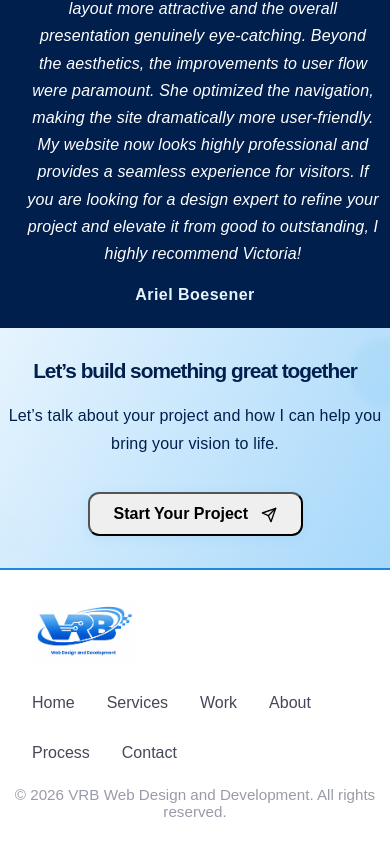
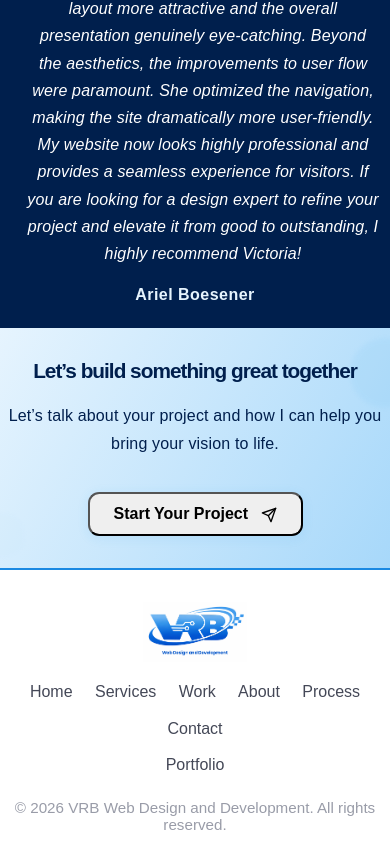
Before and after one commit to roseandlily33/vrb, a Next.js app in the folder client/: page / in a window 390 px wide. Shown: the part 3890-4739 px from the top of the page. Built offline with nearby package versions, Linux system fonts and the light colour scheme.

Commit message:
tidied up the footer

```diff
--- a/client/src/app/Components/Footer/Footer.component.jsx
+++ b/client/src/app/Components/Footer/Footer.component.jsx
@@ -1,5 +1,6 @@
 import React from "react";
 import styles from "./Footer.module.css";
+
 
 const navLinks = [
     { label: "Home", href: "#home" },
@@ -10,6 +11,11 @@ const navLinks = [
     { label: "Contact", href: "#contact" },
 ];
 
+const externalLinks = [
+    { label: "Portfolio", href: "https://victoriabarnes.ca", external: true },
+];
+
+
 const Footer = () => (
     <footer className={styles.footer}>
         <div className={styles.footerContent}>
@@ -18,6 +24,7 @@ const Footer = () => (
                     <img src="/VRBLogo.png" alt="VRB Logo" className={styles.logo} />
                 </a>
             </div>
+            <div className={styles.navGroups}>
                 <nav className={styles.linksSection} aria-label="Footer Navigation">
                     {navLinks.map((link) => (
                         <a key={link.label} href={link.href} className={styles.footerLink}>
@@ -25,10 +32,23 @@ const Footer = () => (
                         </a>
                     ))}
                 </nav>
+                <div className={styles.externalLinks}>
+                    {externalLinks.map((link) => (
+                        <a
+                            key={link.label}
+                            href={link.href}
+                            className={styles.footerLink}
+                            target="_blank"
+                            rel="noopener noreferrer"
+                        >
+                            {link.label}
+                        </a>
+                    ))}
+                </div>
+            </div>
         </div>
         <div className={styles.copyright}>
-      &copy; {new Date().getFullYear()} VRB Web Design and Development. All
-      rights reserved.
+            &copy; {new Date().getFullYear()} VRB Web Design and Development. All rights reserved.
         </div>
     </footer>
 );
--- a/client/src/app/Components/Footer/Footer.module.css
+++ b/client/src/app/Components/Footer/Footer.module.css
@@ -13,10 +13,10 @@
   width: 100%;
   max-width: 1200px;
   display: flex;
-  align-items: center;
+  align-items: flex-start;
   justify-content: space-between;
   flex-wrap: wrap;
-  gap: 2rem;
+  gap: 2.5rem;
   margin-bottom: 1rem;
   padding: 0 2rem;
 }
@@ -24,6 +24,7 @@
 .logoSection {
   display: flex;
   align-items: center;
+  flex: 0 0 auto;
 }
 
 .logo {
@@ -33,10 +34,24 @@
   display: block;
 }
 
+.navGroups {
+  display: flex;
+  flex-direction: column;
+  align-items: flex-end;
+  gap: 0.7rem;
+}
+
 .linksSection {
   display: flex;
-  gap: 2rem;
+  gap: 1.5rem;
   flex-wrap: wrap;
+  align-items: center;
+  margin-bottom: 0.2rem;
+}
+
+.externalLinks {
+  display: flex;
+  gap: 1.2rem;
   align-items: center;
 }
 
@@ -45,11 +60,16 @@
   text-decoration: none;
   font-size: 1rem;
   font-weight: 500;
-  transition: color 0.2s;
+  transition:
+    color 0.2s,
+    text-decoration 0.2s;
+  padding: 0.1em 0.2em;
+  border-radius: 0.3em;
 }
 .footerLink:hover {
   color: var(--blue-700);
   text-decoration: underline;
+  background: var(--blue-50);
 }
 
 .copyright {
@@ -57,4 +77,24 @@
   font-size: 0.95rem;
   text-align: center;
   margin-top: 0.5rem;
+  width: 100%;
 }
+
+@media (max-width: 700px) {
+  .footerContent {
+    flex-direction: column;
+    align-items: center;
+    gap: 1.2rem;
+    padding: 0 0.5rem;
+  }
+  .navGroups {
+    align-items: center;
+    width: 100%;
+  }
+  .linksSection,
+  .externalLinks {
+    justify-content: center;
+    width: 100%;
+    gap: 1rem;
+  }
+}
```
Lines whose indentation alone changed are shown as unchanged.
